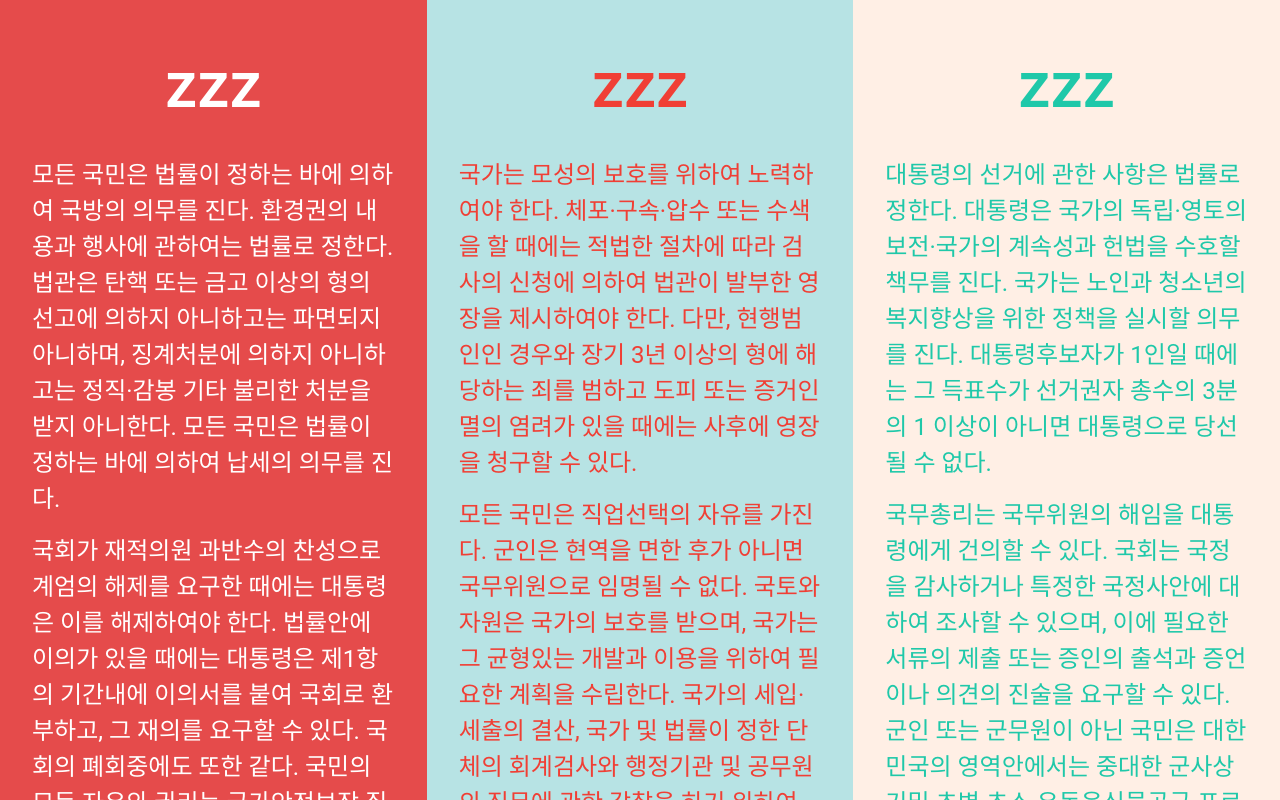
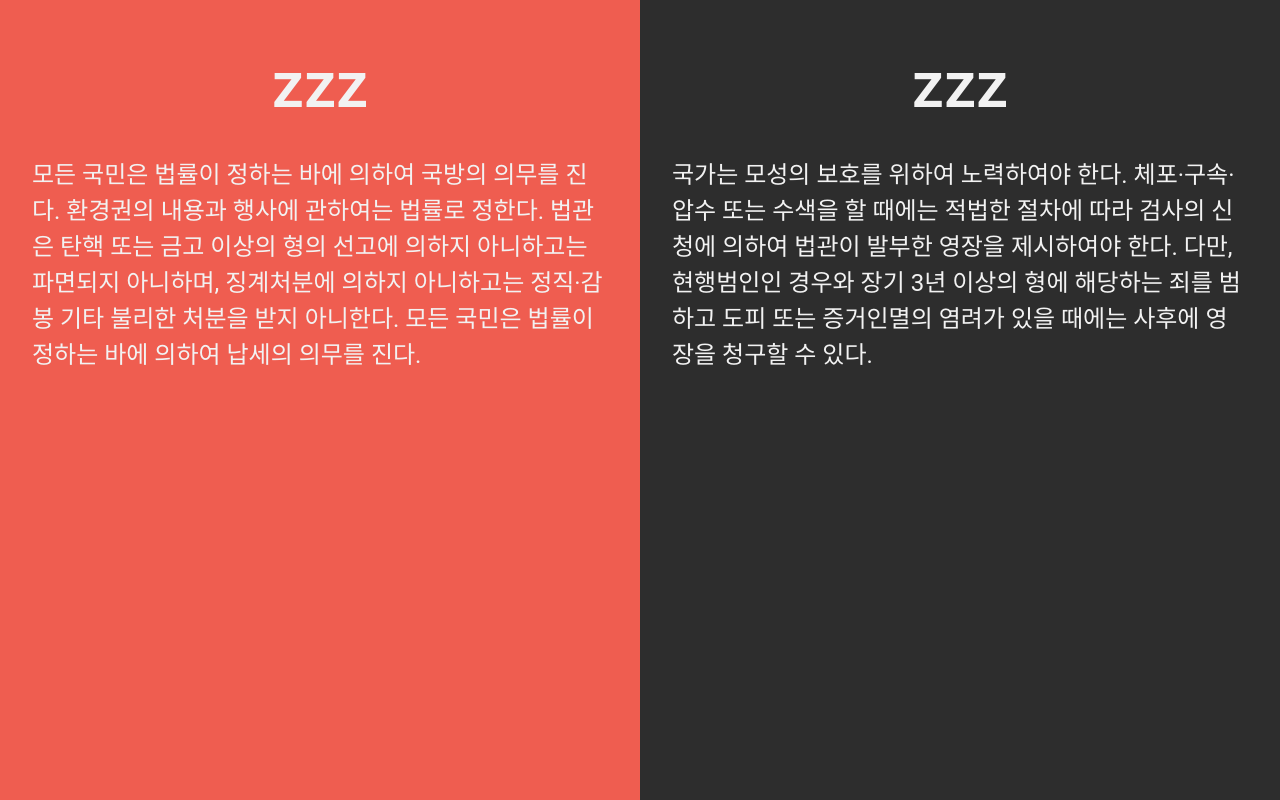
Before and after one commit to gidskql6671/gidskql6671.github.io, a React (Create React App) app: page / in a window 1280 px wide. Shown: the top 800 px of the page. Built offline with nearby package versions, Linux system fonts and the light colour scheme; a web font is replaced by a local one.

Commit message:
react-spring 및 styled-components 사용을 위한 작업

```diff
--- a/package.json
+++ b/package.json
@@ -12,6 +12,8 @@
     "react-bootstrap": "^1.5.0",
     "react-dom": "^17.0.1",
     "react-scripts": "4.0.3",
+    "react-spring": "^8.0.27",
+    "styled-components": "^5.2.1",
     "web-vitals": "^1.0.1"
   },
   "scripts": {
--- a/public/index.html
+++ b/public/index.html
@@ -27,7 +27,7 @@
 			integrity="sha384-B0vP5xmATw1+K9KRQjQERJvTumQW0nPEzvF6L/Z6nronJ3oUOFUFpCjEUQouq2+l"
 			crossorigin="anonymous"
 		/>
-		<title>React App</title>
+		<title>홈페이지에용</title>
 	</head>
 	<body>
 		<noscript>You need to enable JavaScript to run this app.</noscript>
--- a/src/App.js
+++ b/src/App.js
@@ -1,33 +1,54 @@
 import './App.scss';
 import { Row, Col, Container } from 'react-bootstrap';
+import { useState, useEffect } from 'react'
+import { useSpring, animated } from 'react-spring'
 
 function App() {
+	let [selectContent, setSelectContent] = useState(""); // 어떤 콘텐츠를 선택했는지
+	const [animated_props, set, stop] = useSpring(() => ({opacity: 1}))
+
+	set({
+		opacity: selectContent === 'post' ? 0 : 1
+	});
+
+
+	const selectContentHandler = (content) => {
+		if (content === "profile"){
+			setSelectContent("profile");
+		}
+		else if (content === "post"){
+			setSelectContent("post");
+		}
+	};
+
+	useEffect(() => {
+		if (selectContent === ""){
+			// 기본 화면
+		}
+		else if (selectContent === "profile"){
+			// 프로필 화면
+		}
+		else if (selectContent === "post"){
+			// post 화면
+		}
+
+	}, [selectContent]);
+
 	return (
 		<div className="App">
 			<Container fluid className="p-0">
 				<Row className="background-content">
-					<Col xl id="content1" className="container-content">
-						<h2> zzz </h2>
-						<p>모든 국민은 법률이 정하는 바에 의하여 국방의 의무를 진다. 환경권의 내용과 행사에 관하여는 법률로 정한다. 법관은 탄핵 또는 금고 이상의 형의 선고에 의하지 아니하고는 파면되지 아니하며, 징계처분에 의하지 아니하고는 정직·감봉 기타 불리한 처분을 받지 아니한다. 모든 국민은 법률이 정하는 바에 의하여 납세의 의무를 진다.</p>
-
-						<p>국회가 재적의원 과반수의 찬성으로 계엄의 해제를 요구한 때에는 대통령은 이를 해제하여야 한다. 법률안에 이의가 있을 때에는 대통령은 제1항의 기간내에 이의서를 붙여 국회로 환부하고, 그 재의를 요구할 수 있다. 국회의 폐회중에도 또한 같다. 국민의 모든 자유와 권리는 국가안전보장·질서유지 또는 공공복리를 위하여 필요한 경우에 한하여 법률로써 제한할 수 있으며, 제한하는 경우에도 자유와 권리의 본질적인 내용을 침해할 수 없다.</p>
-
+					<Col id="content1" className="container-content" onClick={() => {selectContentHandler("profile")}}>
+						<animated.div style={animated_props}>
+							<h2> zzz </h2>
+							<p>모든 국민은 법률이 정하는 바에 의하여 국방의 의무를 진다. 환경권의 내용과 행사에 관하여는 법률로 정한다. 법관은 탄핵 또는 금고 이상의 형의 선고에 의하지 아니하고는 파면되지 아니하며, 징계처분에 의하지 아니하고는 정직·감봉 기타 불리한 처분을 받지 아니한다. 모든 국민은 법률이 정하는 바에 의하여 납세의 의무를 진다.</p>
+						</animated.div>
 
 					</Col>
-					<Col xl id="content2" className="container-content">
+
+					<Col id="content2" className="container-content" onClick={() => {selectContentHandler("post")}}>
 						<h2> zzz </h2>
 						<p>국가는 모성의 보호를 위하여 노력하여야 한다. 체포·구속·압수 또는 수색을 할 때에는 적법한 절차에 따라 검사의 신청에 의하여 법관이 발부한 영장을 제시하여야 한다. 다만, 현행범인인 경우와 장기 3년 이상의 형에 해당하는 죄를 범하고 도피 또는 증거인멸의 염려가 있을 때에는 사후에 영장을 청구할 수 있다.</p>
-
-						<p>모든 국민은 직업선택의 자유를 가진다. 군인은 현역을 면한 후가 아니면 국무위원으로 임명될 수 없다. 국토와 자원은 국가의 보호를 받으며, 국가는 그 균형있는 개발과 이용을 위하여 필요한 계획을 수립한다. 국가의 세입·세출의 결산, 국가 및 법률이 정한 단체의 회계검사와 행정기관 및 공무원의 직무에 관한 감찰을 하기 위하여 대통령 소속하에 감사원을 둔다.</p>
-
-
-					</Col>
-					<Col xl id="content3" className="container-content">
-						<h2> zzz </h2>
-						<p>대통령의 선거에 관한 사항은 법률로 정한다. 대통령은 국가의 독립·영토의 보전·국가의 계속성과 헌법을 수호할 책무를 진다. 국가는 노인과 청소년의 복지향상을 위한 정책을 실시할 의무를 진다. 대통령후보자가 1인일 때에는 그 득표수가 선거권자 총수의 3분의 1 이상이 아니면 대통령으로 당선될 수 없다.</p>
-
-						<p>국무총리는 국무위원의 해임을 대통령에게 건의할 수 있다. 국회는 국정을 감사하거나 특정한 국정사안에 대하여 조사할 수 있으며, 이에 필요한 서류의 제출 또는 증인의 출석과 증언이나 의견의 진술을 요구할 수 있다. 군인 또는 군무원이 아닌 국민은 대한민국의 영역안에서는 중대한 군사상 기밀·초병·초소·유독음식물공급·포로·군용물에 관한 죄중 법률이 정한 경우와 비상계엄이 선포된 경우를 제외하고는 군사법원의 재판을 받지 아니한다.</p>
-
 
 					</Col>
 				</Row>
--- a/src/App.scss
+++ b/src/App.scss
@@ -6,7 +6,7 @@
 
 .background-content{
 	width:100%;
-	height: 1300px;
+	height: 1000px;
 	margin: 0;
 	padding: 0;
 }
@@ -26,14 +26,10 @@
 	}
 }
 #content1{
-	background-color: #e54b4b;
-	color: white;
+	background-color: #ef5d50;
+	color: #f2f2f2;
 }
 #content2{
-	background-color: #b7e3e4;
-	color: #F03F35;
+	background-color: #2d2d2d;
+	color: #f2f2f2;
 }
-#content3{
-	background-color: #ffefe5;
-	color: #1FC8A9;
-}
```
Also changed, not shown: 1 other file (tests, documents, lock files or other folders).
